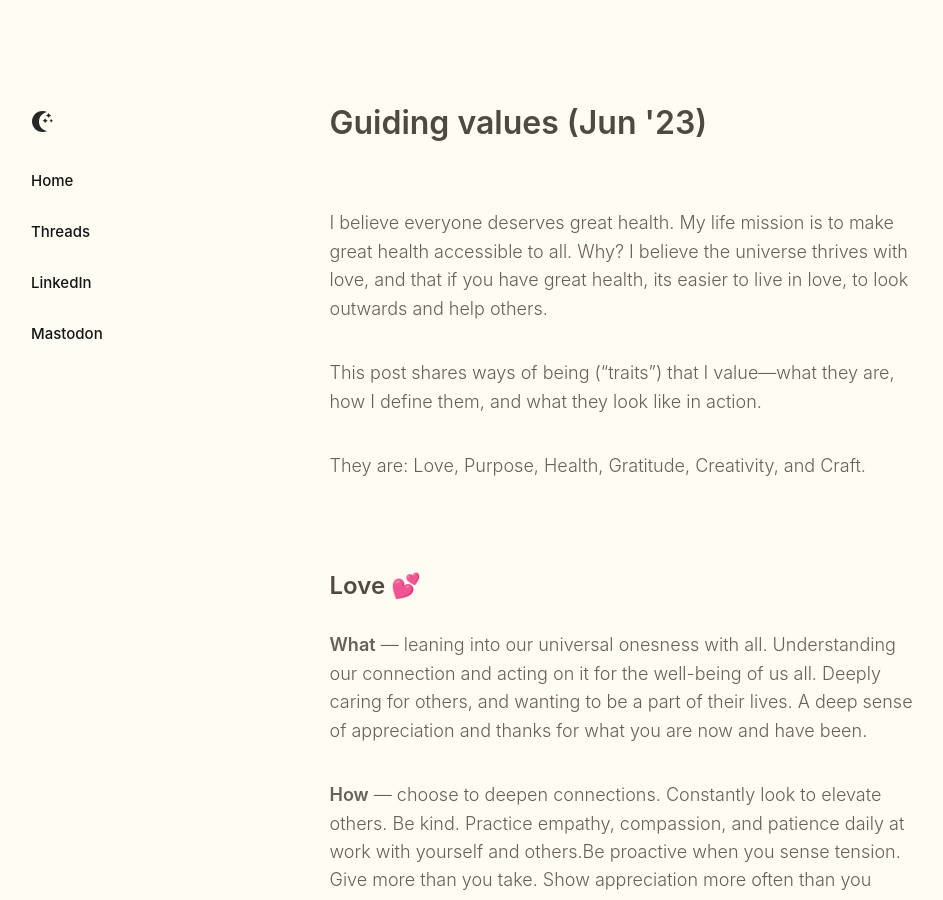
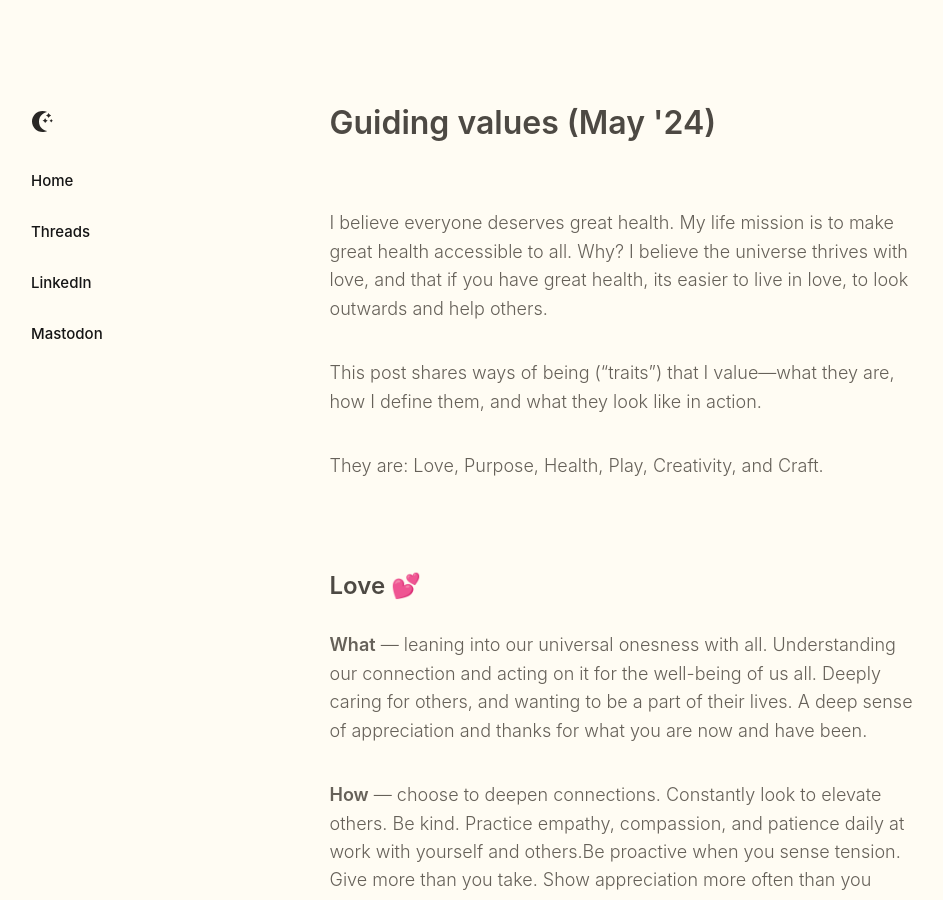
Before and after one commit to paulmederos/pm17, a Jekyll site: the page built from _posts/2018-12-01-guiding-values.markdown, in a window 1280 px wide and 900 px high. Shown: the whole window, without its empty margins (17-960 px from the left). Built offline with Jekyll 4.4.1, drawn with Linux system fonts in a browser that asks for light colours; some web fonts are replaced.

Commit message:
Update 2018-12-01-guiding-values.markdown

```diff
--- a/_posts/2018-12-01-guiding-values.markdown
+++ b/_posts/2018-12-01-guiding-values.markdown
@@ -1,10 +1,10 @@
 ---
 layout: post
-title:  "Guiding values (Jun '23)"
+title:  "Guiding values (May '24)"
 permalink: "guiding-values"
 date: 2018-12-01
 categories: journal
-teaser: "Things I value: what they are, how I define them, and what they look like in action. They currently are: Love, Purpose, Health, Gratitude, Creativity, Craft."
+teaser: "Things I value: what they are, how I define them, and what they look like in action. They currently are: Love, Purpose, Health, Play, Creativity, Craft."
 ---
 
 
@@ -12,7 +12,7 @@ I believe everyone deserves great health. My life mission is to make great healt
 
 This post shares ways of being ("traits") that I value—what they are, how I define them, and what they look like in action.
 
-They are: Love, Purpose, Health, Gratitude, Creativity, and Craft.
+They are: Love, Purpose, Health, Play, Creativity, and Craft.
 
 ## Love 💕
 **What** — leaning into our universal onesness with all. Understanding our connection and acting on it for the well-being of us all. Deeply caring for others, and wanting to be a part of their lives. A deep sense of appreciation and thanks for what you are now and have been.
```
